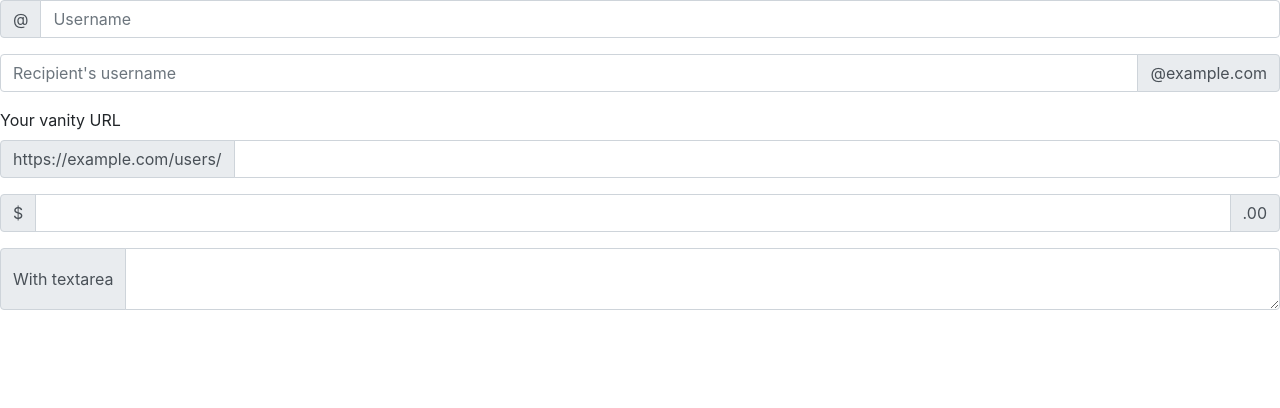
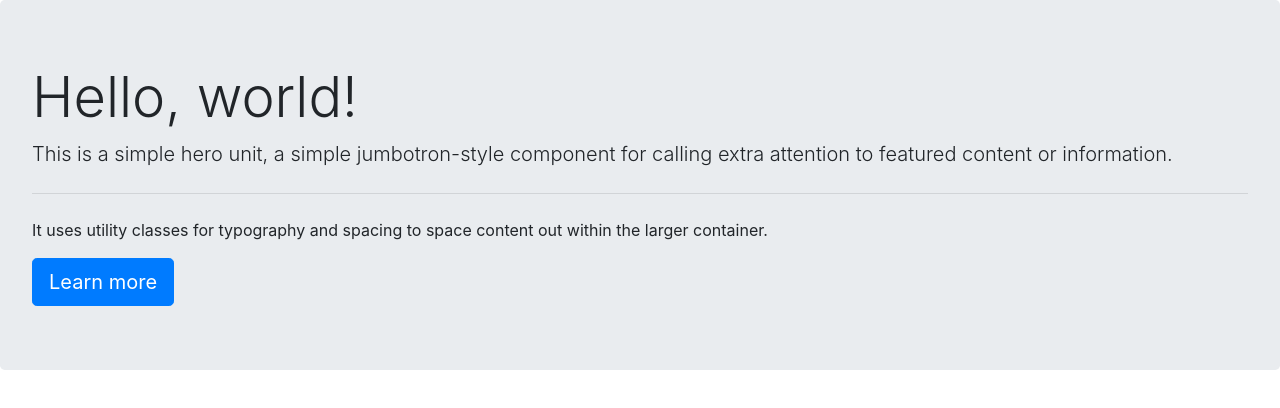
Before and after one commit to fioredefelice/practice, a website: page bootstrapcarpeta/index.html in a window 1280 px wide. Drawn offline with nearby package versions, Linux system fonts and the light colour scheme.

Commit message:
comentario mil

```diff
--- a/bootstrapcarpeta/index.html
+++ b/bootstrapcarpeta/index.html
@@ -8,43 +8,12 @@
     <title>Modificacion</title>
 </head>
 <body>
-    <div class="input-group mb-3">
-        <div class="input-group-prepend">
-          <span class="input-group-text" id="basic-addon1">@</span>
-        </div>
-        <input type="text" class="form-control" placeholder="Username" aria-label="Username" aria-describedby="basic-addon1">
-      </div>
-
-      <div class="input-group mb-3">
-        <input type="text" class="form-control" placeholder="Recipient's username" aria-label="Recipient's username" aria-describedby="basic-addon2">
-        <div class="input-group-append">
-          <span class="input-group-text" id="basic-addon2">@example.com</span>
-        </div>
-      </div>
-
-      <label for="basic-url">Your vanity URL</label>
-      <div class="input-group mb-3">
-        <div class="input-group-prepend">
-          <span class="input-group-text" id="basic-addon3">https://example.com/users/</span>
-        </div>
-        <input type="text" class="form-control" id="basic-url" aria-describedby="basic-addon3">
-      </div>
-
-      <div class="input-group mb-3">
-        <div class="input-group-prepend">
-          <span class="input-group-text">$</span>
-        </div>
-        <input type="text" class="form-control" aria-label="Amount (to the nearest dollar)">
-        <div class="input-group-append">
-          <span class="input-group-text">.00</span>
-        </div>
-      </div>
-
-      <div class="input-group">
-        <div class="input-group-prepend">
-          <span class="input-group-text">With textarea</span>
-        </div>
-        <textarea class="form-control" aria-label="With textarea"></textarea>
+    <div class="jumbotron">
+        <h1 class="display-4">Hello, world!</h1>
+        <p class="lead">This is a simple hero unit, a simple jumbotron-style component for calling extra attention to featured content or information.</p>
+        <hr class="my-4">
+        <p>It uses utility classes for typography and spacing to space content out within the larger container.</p>
+        <a class="btn btn-primary btn-lg" href="#" role="button">Learn more</a>
       </div>
 <script src="./node_modules/jquery/dist/jquery.min.js" type="text/javascript"></script>
   <script src="./node_modules/bootstrap/dist/js/bootstrap.min.js" type="text/javascript"></script>
```
